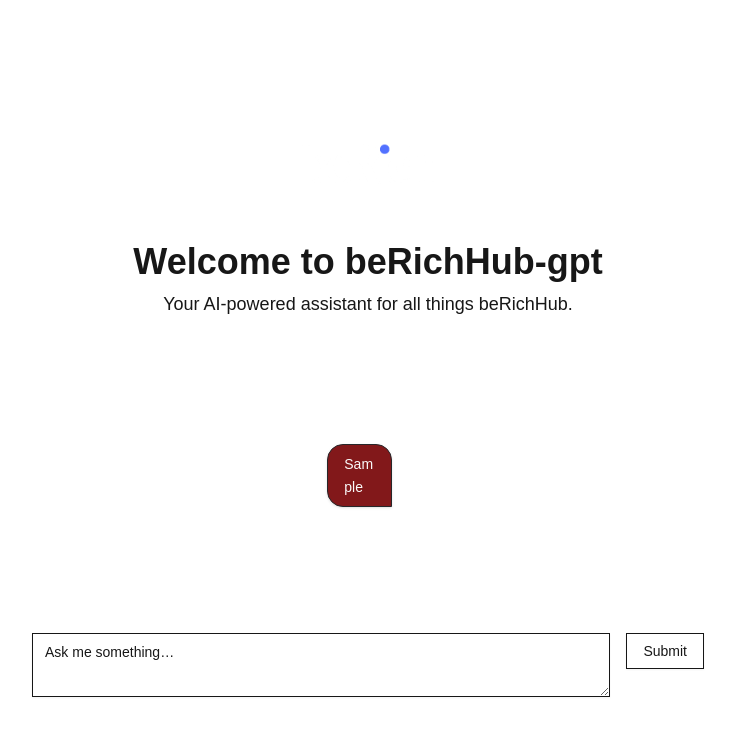
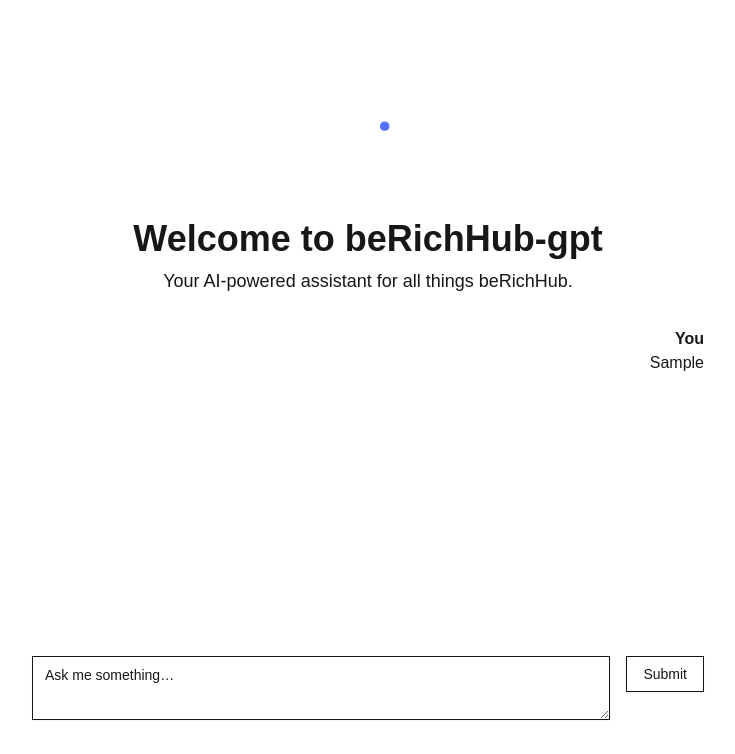
Before and after one commit to ColdByDefault/beRichHub-LLM-Agent, a Next.js app: page / in a window 1280 px wide. Both pictures are taken after typing "Sample" into the empty fields and a click on the button "Submit". Shown: the top 754 px of the page, without its empty margins (272-1007 px from the left). Built offline with nearby package versions, Linux system fonts and the light colour scheme; no server answers.

Commit message:
Refactor chat API and UI components for improved functionality and user experience; update embedding logic and remove unused components.

```diff
--- a/app/api/chat/route.ts
+++ b/app/api/chat/route.ts
@@ -20,14 +20,14 @@
   process.exit(1);
 }
 
-// 1) Build Astra client exactly as in your loadDb.ts
+// Build Astra client
 const client = new DataAPIClient({});
 const db = client.db(ASTRA_DB_API_ENDPOINT, {
   token: ASTRA_DB_APPLICATION_TOKEN,
   keyspace: ASTRA_DB_NAMESPACE,
 });
 
-// 2) Helper to call your local Ollama embed endpoint
+// Helper to get embeddings
 async function embedText(text: string): Promise<number[]> {
   const res = await fetch(`${OLLAMA_API_URL}/api/embeddings`, {
     method: "POST",
@@ -50,50 +50,40 @@
     const { messages } = await req.json();
     const latestMessage = messages[messages.length - 1]?.content || "";
 
-    // 3) Get the embedding from Ollama
+    // 1) Get embedding and query Astra for context
     const vector = await embedText(latestMessage);
+    const coll: Collection = await db.collection(ASTRA_DB_COLLECTION);
+    const docs = await coll
+      .find(null, { sort: { $vector: vector }, limit: 10 })
+      .toArray();
+    const snippets = docs.map((d) => d.content || d.text || "");
+    const context = JSON.stringify(snippets);
 
-    // 4) Query Astra DB nearest-neighbor by that vector
-    const coll: Collection = await db.collection(ASTRA_DB_COLLECTION);
-    const cursor = coll.find(null, {
-      sort: { $vector: vector },
-      limit: 10,
-    });
-    const docs = await cursor.toArray();
-    const snippets = docs.map((d) => d.content || d.text || "");
-    const docContext = JSON.stringify(snippets);
-
-    // 5) Build a “system” message with context
+    // 2) Build system + user history into a prompt
     const systemMsg = {
       role: "system",
       content: `
 You are a helpful assistant. Use the following context to answer the user's question.
-If the context doesn't include the information, answer from your own knowledge (no citations).
+If the context doesn't include the information, answer from your own knowledge (no citations) and mention it.
 
 -------------
 START CONTEXT
-${docContext}
+${context}
 END CONTEXT
 -------------
 QUESTION: ${latestMessage}
       `.trim(),
     };
+    const prompt =
+      [systemMsg, ...messages]
+        .map((m) => `${m.role.toUpperCase()}: ${m.content}`)
+        .join("\n") + "\nASSISTANT:";
 
-    // 6) Flatten history into one prompt string
-    const history = [systemMsg, ...messages];
-    const prompt = history
-      .map((m) => `${m.role.toUpperCase()}: ${m.content}`)
-      .join("\n") + "\nASSISTANT:";
-
-    // 7) Call Ollama generate with streaming
+    // 3) Stream generation from Ollama
     const genRes = await fetch(`${OLLAMA_API_URL}/api/generate`, {
       method: "POST",
       headers: { "Content-Type": "application/json" },
-      body: JSON.stringify({
-        model: "deepseek-r1:7b-qwen-distill-q4_K_M",
-        prompt,
-        stream: true,
-      }),
+      body: JSON.stringify({ model: "deepseek-r1:7b-qwen-distill-q4_K_M", prompt, stream: true }),
     });
     if (!genRes.ok || !genRes.body) {
       const errText = await genRes.text();
@@ -101,12 +91,48 @@
       return new Response("Internal Server Error", { status: 500 });
     }
 
-    // 8) Pipe the Ollama stream back as SSE
-    return new Response(genRes.body, {
+    const encoder = new TextEncoder();
+    const decoder = new TextDecoder();
+    const uuid = crypto.randomUUID();
+
+    const sseStream = new ReadableStream({
+      async start(controller) {
+        const reader = genRes.body.getReader();
+        while (true) {
+          const { value, done } = await reader.read();
+          if (done) break;
+          const text = decoder.decode(value).trim();
+
+          let responseChunk = "";
+          try {
+            // parse Ollama JSON chunk and extract only the `response` field
+            const parsed = JSON.parse(text);
+            responseChunk = parsed.response ?? "";
+          } catch {
+            // if it's not valid JSON, skip it
+            continue;
+          }
+
+          controller.enqueue(
+            encoder.encode(
+              `data: ${JSON.stringify({
+                id: uuid,
+                role: "assistant",
+                content: responseChunk,
+              })}\n\n`
+            )
+          );
+        }
+        controller.enqueue(encoder.encode(`data: [DONE]\n\n`));
+        controller.close();
+      },
+    });
+
+    return new Response(sseStream, {
       headers: {
         "Content-Type": "text/event-stream",
         "Cache-Control": "no-cache",
-        "Connection": "keep-alive",
+        Connection: "keep-alive",
       },
     });
   } catch (err) {
--- a/app/page.tsx
+++ b/app/page.tsx
@@ -1,58 +1,138 @@
 "use client";
+import React, { useState, FormEvent } from "react";
 import Image from "next/image";
 import berich from "@/public/logoWhite.png";
-import { useChat } from "ai/react";
-import { Message } from "ai/react";
-import PromptSuggestionsRow from "@/components/PromptSuggestionsRow";
-import LoadingBubble from "@/components/LoadingBubble";
-import Bubble from "@/components/Bubble";
-import ChatInput from "@/components/ChatInput";
+import { Textarea } from "@/components/ui/textarea";
+import { Button } from "@/components/ui/button";
+
+type Message = {
+  id: string;
+  role: "user" | "assistant";
+  content: string;
+};
 
 export default function Home() {
-  const { input, append, isLoading, handleInputChange, handleSubmit, messages } = useChat();
-  const noMessages = !messages || messages.length === 0;
+  const [input, setInput] = useState("");
+  const [messages, setMessages] = useState<Message[]>([]);
+  const [disabled, setDisabled] = useState(false);
 
-  const handlePrompt = (prompt: string) => {
-    const newMessage: Message = {
+  const onInputChange = (e: React.ChangeEvent<HTMLTextAreaElement>) => {
+    setInput(e.target.value);
+  };
+
+  const onSubmit = async (e: FormEvent) => {
+    e.preventDefault();
+    if (!input.trim()) return;
+
+    // Add user message
+    const userMsg: Message = {
       id: crypto.randomUUID(),
       role: "user",
-      content: prompt,
+      content: input,
     };
-    append(newMessage);
+    setMessages((prev) => [...prev, userMsg]);
+    setInput("");
+    setDisabled(true);
+
+    // POST to your SSE handler
+    const res = await fetch("/api/chat", {
+      method: "POST",
+      headers: { "Content-Type": "application/json" },
+      body: JSON.stringify({ messages: [...messages, userMsg] }),
+    });
+
+    if (!res.ok || !res.body) {
+      console.error("Network error");
+      setDisabled(false);
+      return;
+    }
+
+    // Stream the response
+    const reader = res.body.getReader();
+    const decoder = new TextDecoder();
+    let assistantMsg: Message = {
+      id: crypto.randomUUID(),
+      role: "assistant",
+      content: "",
+    };
+    setMessages((prev) => [...prev, assistantMsg]);
+
+    while (true) {
+      const { value, done } = await reader.read();
+      if (done) break;
+      const chunk = decoder.decode(value, { stream: true });
+      chunk
+        .split("\n")
+        .filter((line) => line.startsWith("data: "))
+        .forEach((line) => {
+          const payload = line.replace(/^data: /, "").trim();
+          if (payload === "[DONE]") return;
+          try {
+            const { content } = JSON.parse(payload);
+            // append to the current assistant message
+            assistantMsg = {
+              ...assistantMsg,
+              content: assistantMsg.content + content,
+            };
+            setMessages((prev) =>
+              prev.map((m) =>
+                m.id === assistantMsg.id ? assistantMsg : m
+              )
+            );
+          } catch {
+            // ignore non-JSON
+          }
+        });
+    }
+
+    setDisabled(false);
   };
 
   return (
-    <main className="grid grid-row items-center justify-items-center min-h-screen p-8 pb-20 gap-16 sm:p-20">
-      <div className="flex flex-col items-center justify-center text-center">
+    <main className="grid grid-rows-[auto_1fr_auto] min-h-screen p-8 gap-8 sm:p-20">
+      <header className="flex flex-col items-center text-center">
         <Image src={berich} alt="beRichHub Logo" width={200} height={200} />
         <h1 className="text-4xl font-bold mt-4">Welcome to beRichHub-gpt</h1>
-        <p className="text-lg mt-2">Your AI-powered assistant for all things beRichHub.</p>
-      </div>
-      <div className="p-4">
-        {noMessages ? (
-          <>
-            <p>
-              Lorem ipsum dolor sit amet consectetur adipisicing elit. Deserunt nostrum sit tempore
-              quos id accusantium velit cum quia est architecto nobis harum possimus, qui delectus,
-              sapiente vero at facere reprehenderit.
-            </p>
-            <br />
-            <PromptSuggestionsRow onPromptClick={handlePrompt} />
-          </>
-        ) : (
-          <div>
-            {messages.map((message, index) => (
-              <Bubble key={`message-${index}`} message={message} />
-            ))}
-            {isLoading && <LoadingBubble />}
+        <p className="text-lg mt-2">
+          Your AI-powered assistant for all things beRichHub.
+        </p>
+      </header>
+
+      <section className="overflow-y-auto w-full max-w-2xl mx-auto space-y-4">
+        {messages.map((msg) => (
+          <div
+            key={msg.id}
+            className={
+              msg.role === "user"
+                ? "text-right"
+                : "text-left bg-zinc-800 p-4 rounded-lg"
+            }
+          >
+            <span className="block font-semibold">
+              {msg.role === "user" ? "You" : "Assistant"}
+            </span>
+            <p className="whitespace-pre-wrap">{msg.content}</p>
           </div>
-        )}
-      </div>
-      <ChatInput
-        input={input}
-        onInputChange={handleInputChange}
-        onSubmit={handleSubmit}
-        disabled={isLoading}/>
+        ))}
+      </section>
+
+      <footer className="w-full max-w-2xl mx-auto">
+        <form
+          onSubmit={onSubmit}
+          className="flex gap-4 items-start"
+        >
+          <Textarea
+            placeholder="Ask me something…"
+            value={input}
+            onChange={onInputChange}
+            disabled={disabled}
+            className="flex-1 whitespace-pre-wrap break-words"
+          />
+          <Button type="submit" variant="outline" disabled={disabled}>
+            Submit
+          </Button>
+        </form>
+      </footer>
     </main>
   );
 }
--- a/components/Bubble.tsx
+++ b/components/Bubble.tsx
@@ -20,7 +20,7 @@
       "max-w-[80%] px-4 py-2 rounded-2xl text-sm leading-relaxed",
       "shadow-sm border transition-all duration-200",
       role === "user"
-        ? "bg-red-900 text-zinc-50 border-zinc-800 rounded-br-md"
+        ? "bg-blue-900 text-zinc-50 border-zinc-800 rounded-br-md"
         : "bg-zinc-100 text-zinc-900 border-zinc-200 rounded-bl-md",
       "dark:shadow-lg",
     )}>
--- a/components/ChatInput.tsx
+++ /dev/null
@@ -1,36 +0,0 @@
-"use client";
-import React, { ChangeEvent, FormEvent } from "react";
-import { Textarea } from "@/components/ui/textarea";
-import { Button } from "@/components/ui/button";
-
-interface ChatInputProps {
-  input: string;
-  onInputChange: (e: ChangeEvent<HTMLTextAreaElement>) => void;
-  onSubmit: (e: FormEvent<HTMLFormElement>) => void;
-  disabled?: boolean;
-}
-
-export default function ChatInput({
-  input,
-  onInputChange,
-  onSubmit,
-  disabled = false,
-}: ChatInputProps) {
-  return (
-    <form
-      onSubmit={onSubmit}
-      className="flex items-start gap-4 w-full max-w-2xl"
-    >
-      <Textarea
-        placeholder="Ask me something…"
-        value={input}
-        onChange={onInputChange}
-        disabled={disabled}
-        className="whitespace-pre-wrap break-words"
-      />
-      <Button variant="outline" disabled={disabled}>
-        Submit
-      </Button>
-    </form>
-  );
-}
--- a/forOpenAIroute/openai-route.ts
+++ /dev/null
@@ -1,103 +0,0 @@
-// rename this file to route.ts
-// save it in app/api/openai/route.ts
-
-import OpenAI from 'openai';
-import { OpenAIStream, StreamingTextREsponse } from 'ai';
-import { Collection, DataAPIclient} from '@datastax/astra-db-ts';
-
-const {
-  ASTRA_DB_API_ENDPOINT,
-  ASTRA_DB_APPLICATION_TOKEN,
-  ASTRA_DB_NAMESPACE,
-  ASTRA_DB_COLLECTION,
-  OLLAMA_API_URL,
-} = process.env;
-
-if (
-  !ASTRA_DB_API_ENDPOINT ||
-  !ASTRA_DB_APPLICATION_TOKEN ||
-  !ASTRA_DB_NAMESPACE ||
-  !ASTRA_DB_COLLECTION ||
-  !OLLAMA_API_URL
-) {
-  console.error(
-    "Missing env vars"
-  );
-  process.exit(1);
-}
-
-
-const openai = new OpenAI({
-  apiKey: process.env.OPENAI_API_KEY,
-});
-
-const client = new DataAPIclient({ASTRA_DB_API_ENDPOINT});
-
-const db = client.db(ASTRA_DB_API_ENDPOINT, { namespace: ASTRA_DB_NAMESPACE });
-
-export async function POST(req: Request) {
-    let docContext = "";
-    let latestMessage = "";
-    try {
-        const { messages } = await req.json();
-        latestMessage = messages[messages?.length - 1]?.content;
-
-        // Get embedding
-        const embedding = await openai.embeddings.create({
-            model: "text-embedding-3-small",
-            input: latestMessage,
-            encoding_format: "float"
-        });
-
-        try {
-            const collection = await db.collection(ASTRA_DB_COLLECTION)
-            const cursor = collection.find( null, {
-                sort: {
-                    $vector: embedding.data[0].embedding,
-                },
-                limit: 10,
-            })
-
-            const results = await cursor.toArray();
-            const resultsMap = results?.map(doc => doc.text)
-            docContext = JSON.stringify(resultsMap);
-
-
-        } catch (error) {
-            console.error("Error querying Astra DB Vectors:", error);
-            return new Response("Internal Server Error", { status: 500 });
-        }
-    } catch (error) {
-        console.error("Error in POST handler:", error);
-        return new Response("Internal Server Error", { status: 500 });
-    }
-
-    const template = {
-        role: "system",
-        content: `You are a helpful assistant. Use the following context to answer the user's question
-        If the context doesn't include the information you need, answer based on your knowledge and don't mention the source of your information.
-        -------------
-        START CONTEXT
-        ${docContext}
-        END CONTEXT
-        -------------
-        QUESTION: ${latestMessage}`,
-    }
-
-    const { messages } = await req.json();
-
-    const response = await openai.chat.completions.create({
-        model: "gpt-4o",
-        messages: [template, ...messages],
-        stream: true,
-    })
-
-    const stream = OpenAIStream(response)
-    return new StreamingTextREsponse(stream, {
-        headers: {
-            "Content-Type": "text/event-stream",
-            "Cache-Control": "no-cache",
-            "Connection": "keep-alive",
-        },
-    })
-}
--- a/scripts/loadDb.ts
+++ b/scripts/loadDb.ts
@@ -27,7 +27,7 @@
   process.exit(1);
 }
 
-const urls = ["https://en.wikipedia.org/wiki/Node.js"];
+const urls = ["https://www.gfn.de"];
 
 // 1. Build the Astra DB client
 const client = new DataAPIClient({});
```
Also changed, not shown: components/LoadingBubble.tsx (deleted, +0 -13 lines), components/PromptSuggestionBtn.tsx (deleted, +0 -16 lines), components/PromptSuggestionsRow.tsx (deleted, +0 -22 lines), 1 other file (tests, documents, lock files or other folders).
